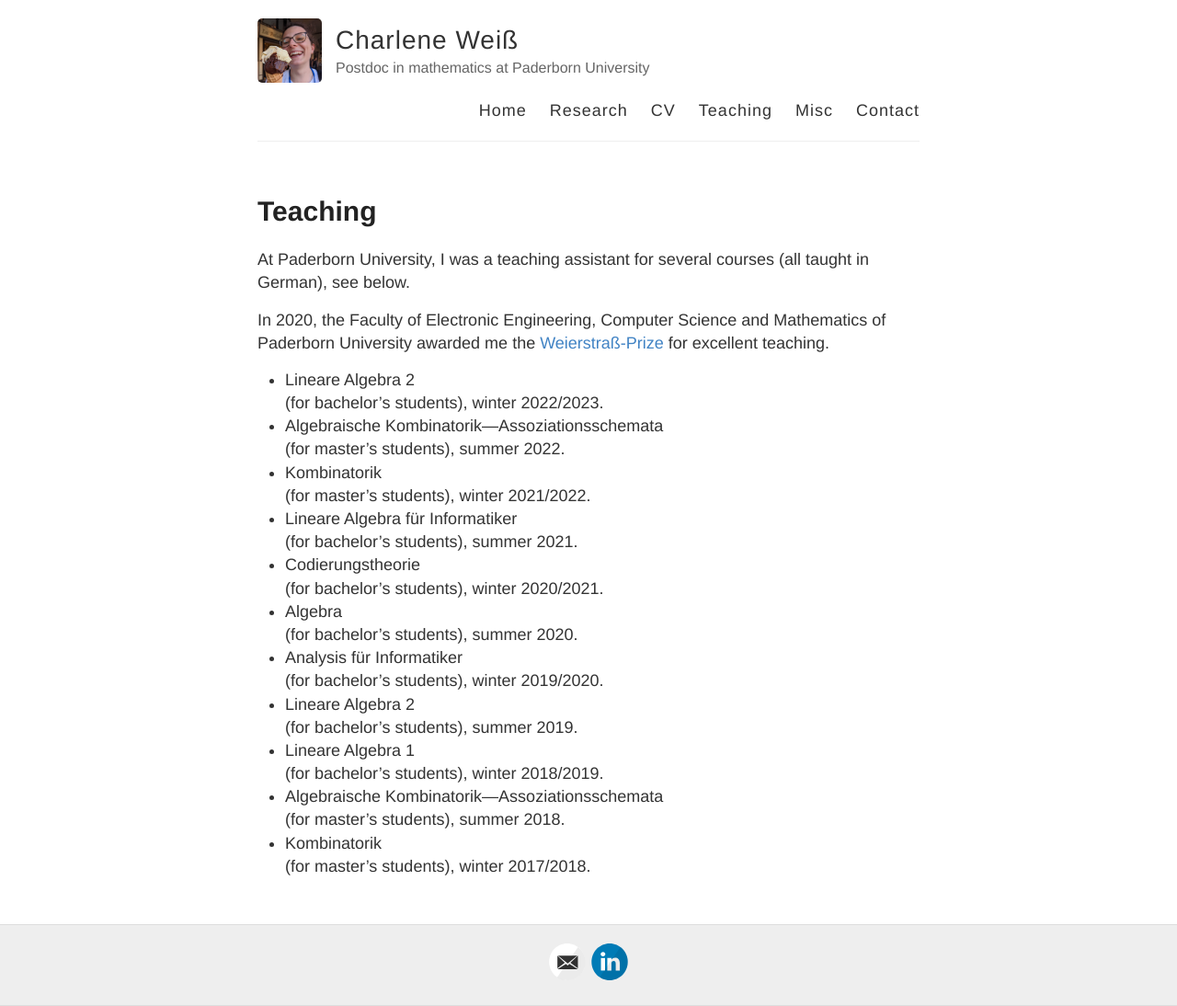
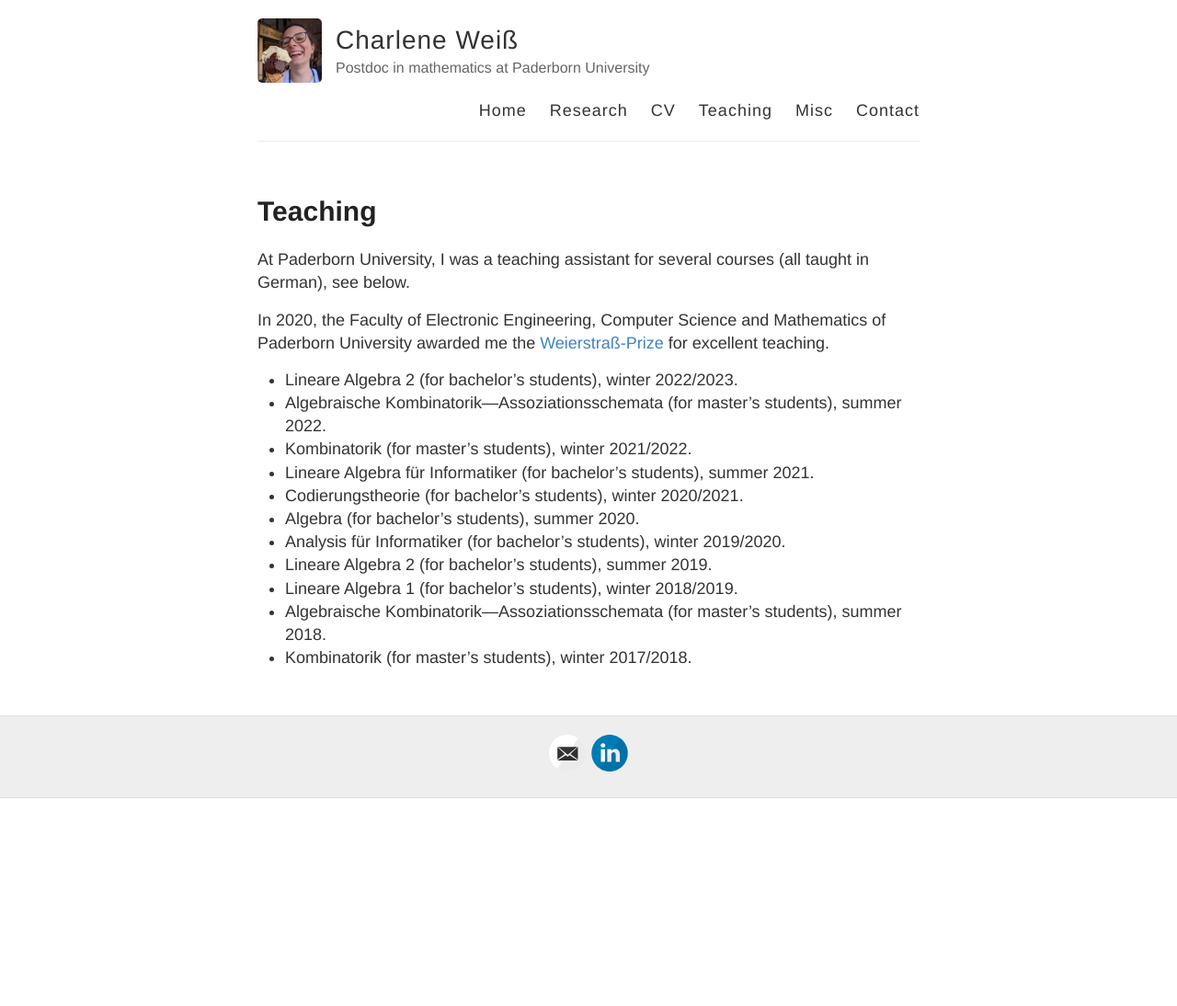
Before and after one commit to charleneweiss/charleneweiss.github.io, a Jekyll site: the page built from teaching.md, in a window 1280 px wide. Shown: the whole page at 92% size. Built offline with Jekyll 4.4.1, drawn with Linux system fonts in a browser that asks for light colours; after the commit the page ends 900 px from its top, so only the background shows below that.

```diff
--- a/teaching.md
+++ b/teaching.md
@@ -8,25 +8,14 @@ At Paderborn University, I was a teaching assistant for several courses (all tau
 
 In 2020, the Faculty of Electronic Engineering, Computer Science and Mathematics of Paderborn University awarded me the [Weierstraß-Prize](https://www.eim.uni-paderborn.de/en/faculty/courses-of-study/studies/weierstrass-prize) for excellent teaching.
 
-- Lineare Algebra 2\
-  (for bachelor's students), winter 2022/2023.
-- Algebraische Kombinatorik---Assoziationsschemata\
-  (for master's students), summer 2022.
-- Kombinatorik\
-  (for master's students), winter 2021/2022.
-- Lineare Algebra für Informatiker\
-  (for bachelor's students), summer 2021.
-- Codierungstheorie\
-  (for bachelor's students), winter 2020/2021.
-- Algebra\
-  (for bachelor's students), summer 2020.
-- Analysis für Informatiker\
-  (for bachelor's students), winter 2019/2020.
-- Lineare Algebra 2\
-  (for bachelor's students), summer 2019.
-- Lineare Algebra 1\
-  (for bachelor's students), winter 2018/2019.
-- Algebraische Kombinatorik---Assoziationsschemata\
-  (for master's students), summer 2018.
-- Kombinatorik\
-  (for master's students), winter 2017/2018.
+- Lineare Algebra 2 (for bachelor's students), winter 2022/2023.
+- Algebraische Kombinatorik---Assoziationsschemata (for master's students), summer 2022.
+- Kombinatorik (for master's students), winter 2021/2022.
+- Lineare Algebra für Informatiker (for bachelor's students), summer 2021.
+- Codierungstheorie (for bachelor's students), winter 2020/2021.
+- Algebra (for bachelor's students), summer 2020.
+- Analysis für Informatiker (for bachelor's students), winter 2019/2020.
+- Lineare Algebra 2 (for bachelor's students), summer 2019.
+- Lineare Algebra 1 (for bachelor's students), winter 2018/2019.
+- Algebraische Kombinatorik---Assoziationsschemata (for master's students), summer 2018.
+- Kombinatorik (for master's students), winter 2017/2018.
```
